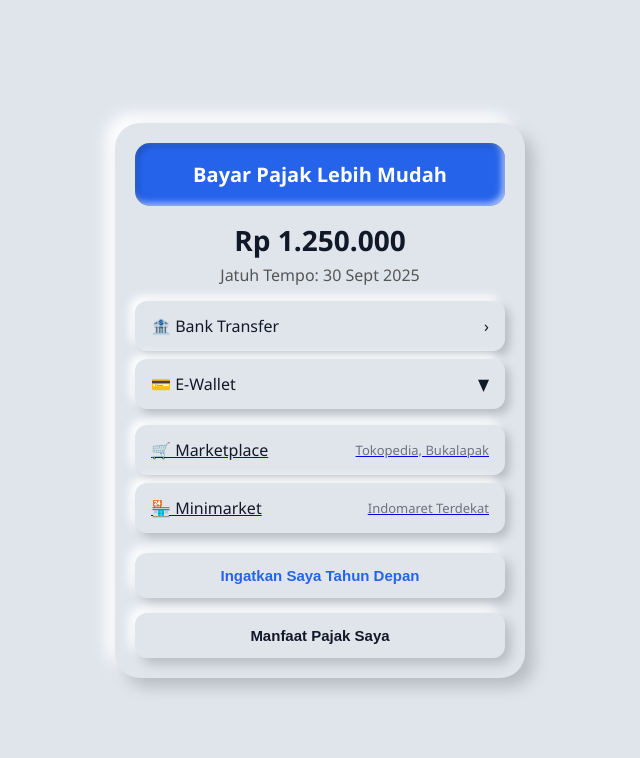
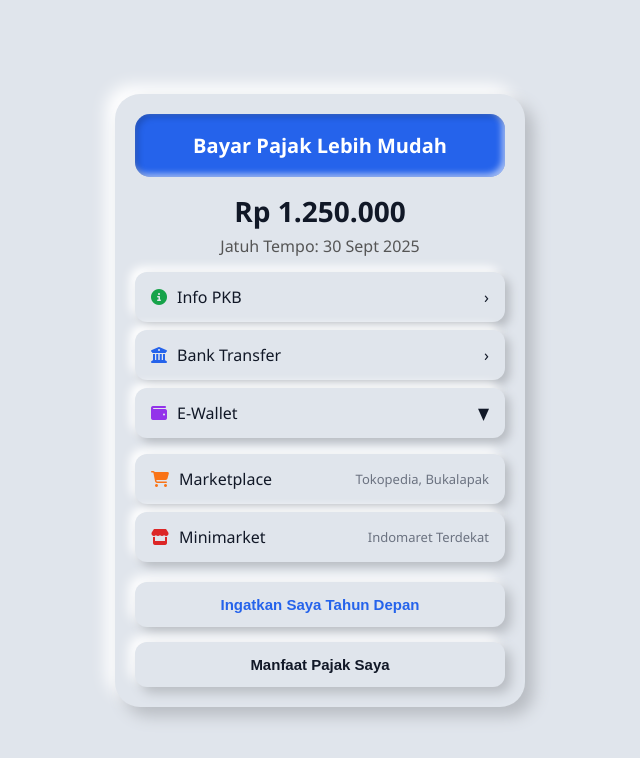
Before and after one commit to ojkhendra/pajak, a plain HTML site: page index.html in a window 1280 px wide. Shown: the whole page, without its empty margins (320-960 px from the left). Drawn offline with Linux system fonts and the light colour scheme.

Commit message:
Update index.html

```diff
--- a/index.html
+++ b/index.html
@@ -4,6 +4,8 @@
   <meta charset="UTF-8">
   <meta name="viewport" content="width=device-width, initial-scale=1.0">
   <title>Bayar Pajak Lebih Mudah</title>
+  <!-- Font Awesome -->
+  <link rel="stylesheet" href="https://cdnjs.cloudflare.com/ajax/libs/font-awesome/6.5.0/css/all.min.css">
   <style>
     body {
       font-family: 'Segoe UI', Tahoma, Geneva, Verdana, sans-serif;
@@ -62,19 +64,40 @@
       background: #e0e5ec;
       box-shadow: 5px 5px 10px #b8bcc2,
                   -5px -5px 10px #ffffff;
-      transition: all 0.2s ease-in-out;
-    }
-    .item:hover {
-      transform: translateY(-2px);
+      transition: all 0.3s ease-in-out;
+      text-decoration: none;
+      color: inherit;
     }
     .item span {
       font-weight: 500;
       color: #111827;
+      display: flex;
+      align-items: center;
+      gap: 10px;
     }
     .item small {
       color: #6b7280;
       font-size: 13px;
     }
+
+    /* Hover background sesuai kategori */
+    .info:hover { background: rgba(22,163,74,0.15); }
+    .bank:hover { background: rgba(37,99,235,0.15); }
+    .wallet:hover { background: rgba(147,51,234,0.15); }
+    .market:hover { background: rgba(249,115,22,0.15); }
+    .store:hover { background: rgba(220,38,38,0.15); }
+
+    /* Glow effect pada ikon */
+    .item:hover .icon-info { text-shadow: 0 0 10px #16a34a; }
+    .item:hover .icon-bank { text-shadow: 0 0 10px #2563eb; }
+    .item:hover .icon-wallet { text-shadow: 0 0 10px #9333ea; }
+    .item:hover .icon-market { text-shadow: 0 0 10px #f97316; }
+    .item:hover .icon-store { text-shadow: 0 0 10px #dc2626; }
+
+    .dropdown-content a:hover .icon-ovo { text-shadow: 0 0 10px #6366f1; }
+    .dropdown-content a:hover .icon-dana { text-shadow: 0 0 10px #2563eb; }
+    .dropdown-content a:hover .icon-gopay { text-shadow: 0 0 10px #16a34a; }
+
     /* Dropdown */
     .dropdown-content {
       max-height: 0;
@@ -96,13 +119,21 @@
                   -4px -4px 8px #ffffff;
       display: flex;
       justify-content: space-between;
+      transition: all 0.3s ease;
     }
-    .dropdown-content a:hover {
-      transform: scale(1.03);
+    .dropdown-content a span {
+      display: flex;
+      align-items: center;
+      gap: 8px;
     }
-    .dropdown.active .dropdown-content {
-      max-height: 300px;
-    }
+    .dropdown-content a:hover { transform: scale(1.03); }
+    .dropdown-content a.ovo:hover { background: rgba(99,102,241,0.15); }
+    .dropdown-content a.dana:hover { background: rgba(37,99,235,0.15); }
+    .dropdown-content a.gopay:hover { background: rgba(22,163,74,0.15); }
+
+    .dropdown.active .dropdown-content { max-height: 300px; }
+
+    /* Buttons */
     .buttons {
       margin-top: 20px;
       display: flex;
@@ -126,12 +157,18 @@
                   inset -4px -4px 6px #ffffff;
       transform: translateY(2px);
     }
-    .btn-primary {
-      color: #2563eb;
-    }
-    .btn-secondary {
-      color: #111827;
-    }
+    .btn-primary { color: #2563eb; }
+    .btn-secondary { color: #111827; }
+
+    /* Icon warna */
+    .icon-info { color: #16a34a; }
+    .icon-bank { color: #2563eb; }
+    .icon-wallet { color: #9333ea; }
+    .icon-ovo { color: #6366f1; }
+    .icon-dana { color: #2563eb; }
+    .icon-gopay { color: #16a34a; }
+    .icon-market { color: #f97316; }
+    .icon-store { color: #dc2626; }
   </style>
 </head>
 <body>
@@ -144,34 +181,41 @@
     </div>
 
     <div class="list">
-      <div class="item">
-        <span>🏦 Bank Transfer</span>
+      <!-- Info PKB -->
+      <a href="https://bapenda.jatimprov.go.id/info/pkb" target="_blank" class="item info">
+        <span><i class="fas fa-info-circle icon-info"></i> Info PKB</span>
+        <span>›</span>
+      </a>
+
+      <!-- Bank Transfer -->
+      <div class="item bank">
+        <span><i class="fas fa-university icon-bank"></i> Bank Transfer</span>
         <span>›</span>
       </div>
 
       <!-- Dropdown E-Wallet -->
       <div class="dropdown">
-        <div class="item" onclick="toggleDropdown()">
-          <span>💳 E-Wallet</span>
+        <div class="item wallet" onclick="toggleDropdown()">
+          <span><i class="fas fa-wallet icon-wallet"></i> E-Wallet</span>
           <span id="arrow">▼</span>
         </div>
         <div class="dropdown-content">
-          <a href="https://www.ovo.id/" target="_blank"><span>OVO</span> ›</a>
-          <a href="https://www.dana.id/" target="_blank"><span>DANA</span> ›</a>
-          <a href="https://www.gojek.com/gopay/" target="_blank"><span>GoPay</span> ›</a>
+          <a href="https://www.ovo.id/" target="_blank" class="ovo"><span><i class="fas fa-circle icon-ovo"></i> OVO</span> ›</a>
+          <a href="https://www.dana.id/" target="_blank" class="dana"><span><i class="fas fa-circle icon-dana"></i> DANA</span> ›</a>
+          <a href="https://www.gojek.com/gopay/" target="_blank" class="gopay"><span><i class="fas fa-circle icon-gopay"></i> GoPay</span> ›</a>
         </div>
       </div>
 
       <!-- Marketplace -->
-      <a href="https://www.tokopedia.com/pajak/samsat" target="_blank" class="item">
-        <span>🛒 Marketplace</span>
+      <a href="https://www.tokopedia.com/pajak/samsat" target="_blank" class="item market">
+        <span><i class="fas fa-shopping-cart icon-market"></i> Marketplace</span>
         <small>Tokopedia, Bukalapak</small>
       </a>
 
       <!-- Minimarket -->
       <a href="https://www.google.com/maps/search/indomaret+terdekat+dari+lokasi+saya/"
-         target="_blank" class="item">
-        <span>🏪 Minimarket</span>
+         target="_blank" class="item store">
+        <span><i class="fas fa-store icon-store"></i> Minimarket</span>
         <small>Indomaret Terdekat</small>
       </a>
     </div>
```
